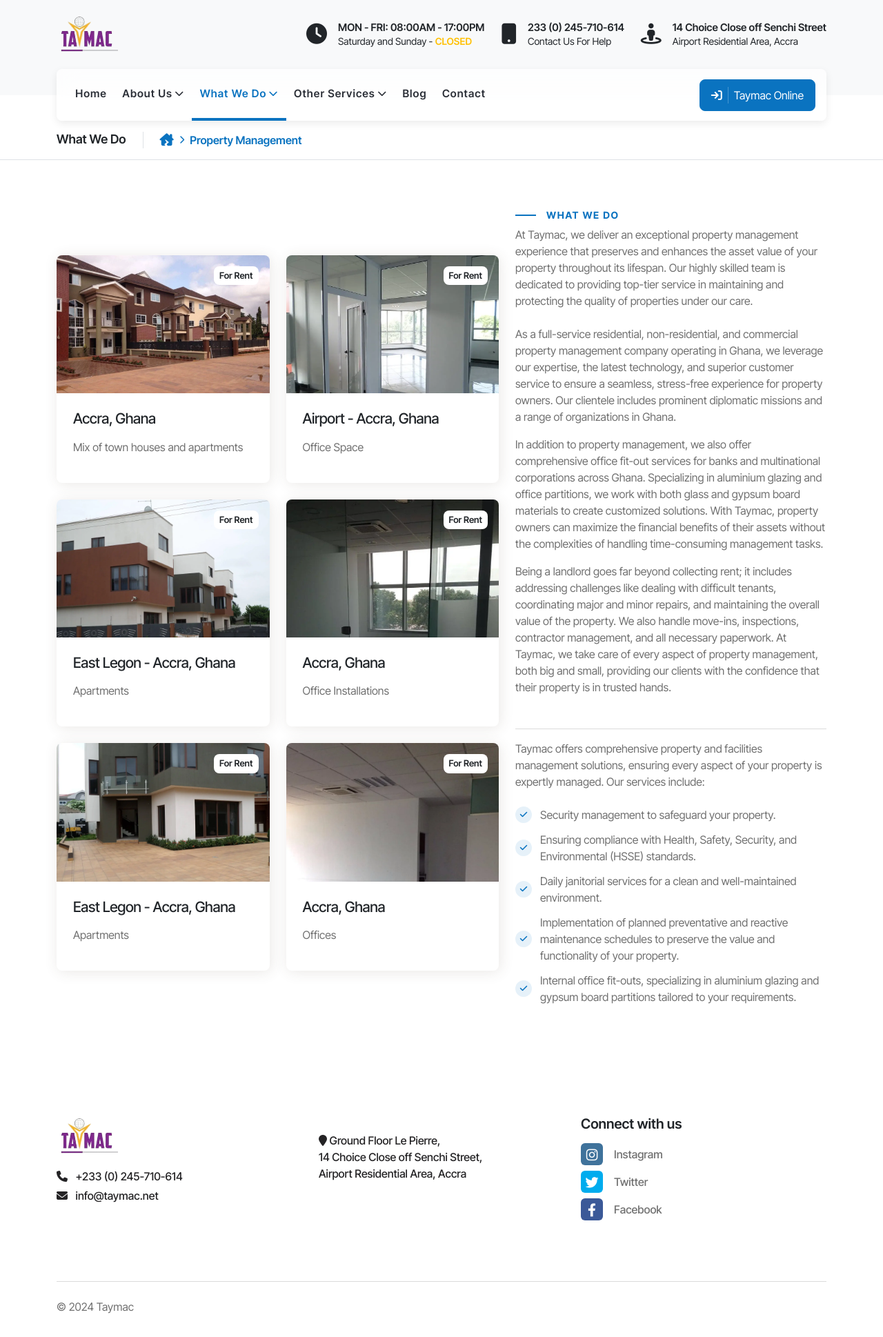
After one commit to ikosafo/taymac-v2, a PHP site: page /property-management in a window 1280 px wide. The commit adds this page. Shown: the whole page at 69% size. Run offline with PHP 8.4, Linux system fonts and the light colour scheme; some libraries are stand-ins or nearby versions.

Commit message:
Property Management

```diff
--- a/about.php
+++ b/about.php
@@ -9,7 +9,6 @@ include ('includes/header.php');?>
 <div class="main-content">
 		<div class="border-bottom py-3">
 			<div class="container">
-				<!-- Start Breadcrumbs -->
 				<div class="row gy-2 gx-4 gx-md-5">
 					<h4 class="col-auto fs-18 fw-semibold mb-0 page-title text-capitalize">About Us</h4>
 					<div class="border-start col-auto">
@@ -21,19 +20,14 @@ include ('includes/header.php');?>
 						</ol>
 					</div>
 				</div>
-				<!-- End Breadcrumbs -->
 			</div>
 		</div>
 		<div class="py-5">
 			<div class="container py-4">
 				<div class="row">
 					<div class="col-xl-10 mb-5">
-						<!-- Start Title -->
 						<h1 class="display-6 fw-bold">We embrace a proactive <span class="underline position-relative text-primary">CAN DO</span>  mindset, tackling challenges head-on.</h1>
-						<!-- /.End Title -->
-						<!-- Start Short Sescription -->
 						<p class="fs-17 mb-0">Our commitment to continuous improvement drives us to seek innovative solutions for both our team and our systems.</p>
-						<!-- /.End Short Sescription -->
 					</div>
 				</div>
 
--- a/includes/header.php
+++ b/includes/header.php
@@ -49,7 +49,7 @@ include ('./config.php');
 		<div class="container">
 			<div class="row align-items-center">
 				<div class="col-md-4 col-lg-3 col-xl-3">
-					<a href="#" class="headerLogo">
+					<a href="/" class="headerLogo">
 						<img src="<?php echo URLROOT ?>assets/images/taymac.png" alt="" height="60">
 					</a>
 				</div>
@@ -92,7 +92,7 @@ include ('./config.php');
     <div class="navbar-wrap sticky-top no-logo">
         <div class="container-lg nav-container position-relative">
             <nav class="custom-navbar navbar navbar-expand-lg">
-                <a class="border-end navbar-brand pe-3 pe-sm-4 py-0" href="#">
+                <a class="border-end navbar-brand pe-3 pe-sm-4 py-0" href="/">
                     <img class="logo-dark" src="<?php echo URLROOT ?>assets/images/taymac.png" alt="">
                     <img class="logo-white" src="<?php echo URLROOT ?>assets/images/taymac.png" alt="">
                 </a>
@@ -118,12 +118,12 @@ include ('./config.php');
                             </ul>
                         </li>
                         <li class="nav-item dropdown">
-                            <a class="nav-link dropdown-toggle <?php if (strpos($_SERVER['REQUEST_URI'], 'what-we-do') !== false) echo 'active'; ?>" href="#">
+                            <a class="nav-link dropdown-toggle <?php if (strpos($_SERVER['REQUEST_URI'], 'property-management') !== false || strpos($_SERVER['REQUEST_URI'], 'health-safety') !== false || strpos($_SERVER['REQUEST_URI'], 'taymac-farms') !== false) echo 'active'; ?>" href="#">
                                 What We Do
                             </a>
                             <ul class="dropdown-menu">
-                                <li><a class="dropdown-item" href="#">Property Management</a></li>
-                                <li><a class="dropdown-item" href="#">Health and Safety</a></li>
+                                <li><a class="dropdown-item <?php if ($_SERVER['REQUEST_URI'] == '/property-management') echo 'active'; ?>" href="property-management">Property Management</a></li>
+                                <li><a class="dropdown-item <?php if ($_SERVER['REQUEST_URI'] == '/health-safety') echo 'active'; ?>" href="health-safety">Health and Safety</a></li>
                                 <li><a class="dropdown-item" href="#">Taymac Farms</a></li>
                             </ul>
                         </li>
--- /dev/null
+++ b/property-management.php
@@ -0,0 +1,148 @@
+<?php
+    ini_set('display_errors', 1);
+    ini_set('display_startup_errors', 1);
+    error_reporting(E_ALL);
+
+
+include ('includes/header.php');?>
+
+    <div class="main-content">
+        <div class="border-bottom py-3">
+            <div class="container">
+                <div class="row gy-2 gx-4 gx-md-5">
+                    <h4 class="col-auto fs-18 fw-semibold mb-0 page-title text-capitalize">What we do</h4>
+                    <div class="border-start col-auto">
+                        <ol class="align-items-center breadcrumb fw-medium mb-0">
+                            <li class="breadcrumb-item d-flex align-items-center">
+                                <a href="/" class="text-decoration-none"> <i class="fa-solid fa-house-chimney-crack fs-18"></i> </a>
+                            </li>
+                            <li class="breadcrumb-item d-flex align-items-center active" aria-current="page">Property Management</li>
+                        </ol>
+                    </div>
+                </div>
+            </div>
+        </div>
+        <div class="py-5">
+			<div class="container py-4">
+
+				<div class="about-text align-items-center g-4 justify-content-between row">
+					<div class="col-md-12 col-lg-7">
+                    <div class="row g-4 justify-content-center">
+                    <div class="col-sm-6 col-lg-6 col-xl-6 d-flex aos-init aos-animate" data-aos-delay="300">
+                        <div class="border-0 card card-property rounded-3 shadow w-100 flex-fill overflow-hidden">
+                            <a href="#" class="card-link"></a>
+                            <div class="property-img card-image-hover overflow-hidden">
+                                <img src="http://taymac.local//assets/images/hero.webp" alt="" class="img-fluid">
+                                <div class="bg-white card-property-badge d-inline-block end-1 fs-13 fw-semibold position-absolute property-tags px-2 py-1 rounded-3 text-dark top-1">
+                                    For Rent
+                                </div>
+                            </div>
+                            <div class="card-property-content-wrap d-flex flex-column h-100 position-relative p-4">
+                            <h4 class="property-card-title mb-3">Accra, Ghana</h4>
+                                <div class="card-property-description mb-3">Mix of town houses and apartments</div>
+                            </div>
+                        </div>
+                    </div>
+                    <div class="col-sm-6 col-lg-4 col-xl-6 d-flex aos-init aos-animate" data-aos-delay="400">
+                        <div class="border-0 card card-property rounded-3 shadow w-100 flex-fill overflow-hidden">
+                            <a href="#" class="card-link"></a>
+                            <div class="property-img card-image-hover overflow-hidden">
+                                <img src="http://taymac.local//assets/images/pr1.webp" alt="" class="img-fluid">
+                                <div class="bg-white card-property-badge d-inline-block end-1 fs-13 fw-semibold position-absolute property-tags px-2 py-1 rounded-3 text-dark top-1">
+                                    For Rent
+                                </div>
+                            </div>
+                            <div class="card-property-content-wrap d-flex flex-column h-100 position-relative p-4">
+                                <h4 class="property-card-title mb-3">Airport - Accra, Ghana</h4>
+                                <div class="card-property-description mb-3">Office Space</div>
+                            </div>
+                        </div>
+                    </div>
+                    <div class="col-sm-6 col-lg-4 col-xl-6 d-flex aos-init aos-animate" data-aos-delay="500">
+                        <div class="border-0 card card-property rounded-3 shadow w-100 flex-fill overflow-hidden">
+                            <a href="#" class="card-link"></a>
+                            <div class="property-img card-image-hover overflow-hidden">
+                                <img src="http://taymac.local//assets/images/pr2.webp" alt="" class="img-fluid">
+                                <div class="bg-white card-property-badge d-inline-block end-1 fs-13 fw-semibold position-absolute property-tags px-2 py-1 rounded-3 text-dark top-1">
+                                    For Rent
+                                </div>
+                            </div>
+                            <div class="card-property-content-wrap d-flex flex-column h-100 position-relative p-4">
+                                <h4 class="property-card-title mb-3">East Legon - Accra, Ghana</h4>
+                                <div class="card-property-description mb-3">Apartments</div>
+                            </div>
+                        </div>
+                    </div>
+                    <div class="col-sm-6 col-lg-4 col-xl-6 d-flex aos-init aos-animate" data-aos-delay="600">
+                        <div class="border-0 card card-property rounded-3 shadow w-100 flex-fill overflow-hidden">
+                            <a href="#" class="card-link"></a>
+                            <div class="property-img card-image-hover overflow-hidden">
+                                <img src="http://taymac.local//assets/images/pr3.webp" alt="" class="img-fluid">
+                                <div class="bg-white card-property-badge d-inline-block end-1 fs-13 fw-semibold position-absolute property-tags px-2 py-1 rounded-3 text-dark top-1">
+                                    For Rent
+                                </div>
+                            </div>
+                            <div class="card-property-content-wrap d-flex flex-column h-100 position-relative p-4">
+                                <h4 class="property-card-title mb-3">Accra, Ghana</h4>
+                                <div class="card-property-description mb-3">Office Installations</div>
+                            </div>
+                        </div>
+                    </div>
+                    <div class="col-sm-6 col-lg-4 col-xl-6 d-flex aos-init aos-animate" data-aos-delay="500">
+                        <div class="border-0 card card-property rounded-3 shadow w-100 flex-fill overflow-hidden">
+                            <a href="#" class="card-link"></a>
+                            <div class="property-img card-image-hover overflow-hidden">
+                                <img src="http://taymac.local//assets/images/ab2.webp" alt="" class="img-fluid">
+                                <div class="bg-white card-property-badge d-inline-block end-1 fs-13 fw-semibold position-absolute property-tags px-2 py-1 rounded-3 text-dark top-1">
+                                    For Rent
+                                </div>
+                            </div>
+                            <div class="card-property-content-wrap d-flex flex-column h-100 position-relative p-4">
+                                <h4 class="property-card-title mb-3">East Legon - Accra, Ghana</h4>
+                                <div class="card-property-description mb-3">Apartments</div>
+                            </div>
+                        </div>
+                    </div>
+                    <div class="col-sm-6 col-lg-4 col-xl-6 d-flex aos-init aos-animate" data-aos-delay="600">
+                        <div class="border-0 card card-property rounded-3 shadow w-100 flex-fill overflow-hidden">
+                            <a href="#" class="card-link"></a>
+                            <div class="property-img card-image-hover overflow-hidden">
+                                <img src="http://taymac.local//assets/images/ab3.webp" alt="" class="img-fluid">
+                                <div class="bg-white card-property-badge d-inline-block end-1 fs-13 fw-semibold position-absolute property-tags px-2 py-1 rounded-3 text-dark top-1">
+                                    For Rent
+                                </div>
+                            </div>
+                            <div class="card-property-content-wrap d-flex flex-column h-100 position-relative p-4">
+                                <h4 class="property-card-title mb-3">Accra, Ghana</h4>
+                                <div class="card-property-description mb-3">Offices</div>
+                            </div>
+                        </div>
+                    </div>
+
+                </div>
+					</div>
+					<div class="col-md-12 col-lg-5 ps-xxl-5">
+						<div class="text-block">
+							<h6 class="fs-14 fw-bold heading-sm l-spacing-1 position-relative text-primary text-uppercase">
+								What we do</h6>
+							<p class="mb-4">At Taymac, we deliver an exceptional property management experience that preserves and enhances the asset value of your property throughout its lifespan. Our highly skilled team is dedicated to providing top-tier service in maintaining and protecting the quality of properties under our care. </p>
+                            <p>As a full-service residential, non-residential, and commercial property management company operating in Ghana, we leverage our expertise, the latest technology, and superior customer service to ensure a seamless, stress-free experience for property owners. Our clientele includes prominent diplomatic missions and a range of organizations in Ghana.</p>
+                            <p>In addition to property management, we also offer comprehensive office fit-out services for banks and multinational corporations across Ghana. Specializing in aluminium glazing and office partitions, we work with both glass and gypsum board materials to create customized solutions. With Taymac, property owners can maximize the financial benefits of their assets without the complexities of handling time-consuming management tasks.</p>
+                            <p>Being a landlord goes far beyond collecting rent; it includes addressing challenges like dealing with difficult tenants, coordinating major and minor repairs, and maintaining the overall value of the property. We also handle move-ins, inspections, contractor management, and all necessary paperwork. At Taymac, we take care of every aspect of property management, both big and small, providing our clients with the confidence that their property is in trusted hands.</p>
+                            <hr class="mt-5">
+							<p class="mb-4">Taymac offers comprehensive property and facilities management solutions, ensuring every aspect of your property is expertly managed. Our services include:</p>
+							<ul class="list-checked mb-9 mb-md-10 ps-0">
+								<li>Security management to safeguard your property.</li>
+								<li>Ensuring compliance with Health, Safety, Security, and Environmental (HSSE) standards.</li>
+								<li>Daily janitorial services for a clean and well-maintained environment.</li>
+                                <li>Implementation of planned preventative and reactive maintenance schedules to preserve the value and functionality of your property.</li>
+                                <li>Internal office fit-outs, specializing in aluminium glazing and gypsum board partitions tailored to your requirements.</li>
+							</ul>
+						</div>
+					</div>
+				</div>
+			</div>
+		</div>
+    </div>
+
+<?php include ('includes/footer.php'); ?>
--- a/team.php
+++ b/team.php
@@ -9,9 +9,8 @@ include ('includes/header.php');?>
 <div class="main-content">
         <div class="border-bottom py-3">
             <div class="container">
-                <!-- Start Breadcrumbs -->
                 <div class="row gy-2 gx-4 gx-md-5">
-                    <h4 class="col-auto fs-18 fw-semibold mb-0 page-title text-capitalize">Meet Our Team</h4>
+                    <h4 class="col-auto fs-18 fw-semibold mb-0 page-title text-capitalize">About Us</h4>
                     <div class="border-start col-auto">
                         <ol class="align-items-center breadcrumb fw-medium mb-0">
                             <li class="breadcrumb-item d-flex align-items-center">
@@ -21,7 +20,6 @@ include ('includes/header.php');?>
                         </ol>
                     </div>
                 </div>
-                <!-- End Breadcrumbs -->
             </div>
         </div>
         <!-- Start Agent Content -->
```
Also changed, not shown: assets/css/style.css (+38 -0 lines), health-safety.php (added, +133 -0 lines), risk-management.php (added, +133 -0 lines), assets/images/ab3.webp (added), assets/images/fm1.webp (added), assets/images/fm2.webp (added), assets/images/fm3.webp (added), assets/images/fm4.webp (added), assets/images/fm5.webp (added), assets/images/fm6.webp (added).
